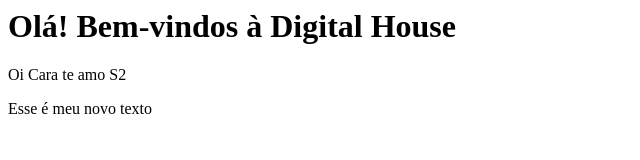
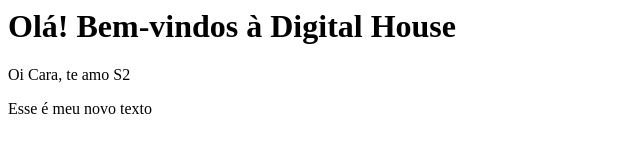
Before and after one commit to hugorosso/aula-git, a plain HTML site: page index.html in a window 1280 px wide. Shown: the full height of the page, 0-640 px from the left. Drawn offline with Linux system fonts and the light colour scheme.

Commit message:
Corrigindo o texto

```diff
--- a/index.html
+++ b/index.html
@@ -4,7 +4,7 @@
 	</head>
 	<body>
 		<h1>Olá! Bem-vindos à Digital House</h1>
-		<p>Oi Cara te amo S2 </p>
+		<p>Oi Cara, te amo S2 </p>
 		<p>Esse é meu novo texto</p>
 	</body>
 </html>
```
